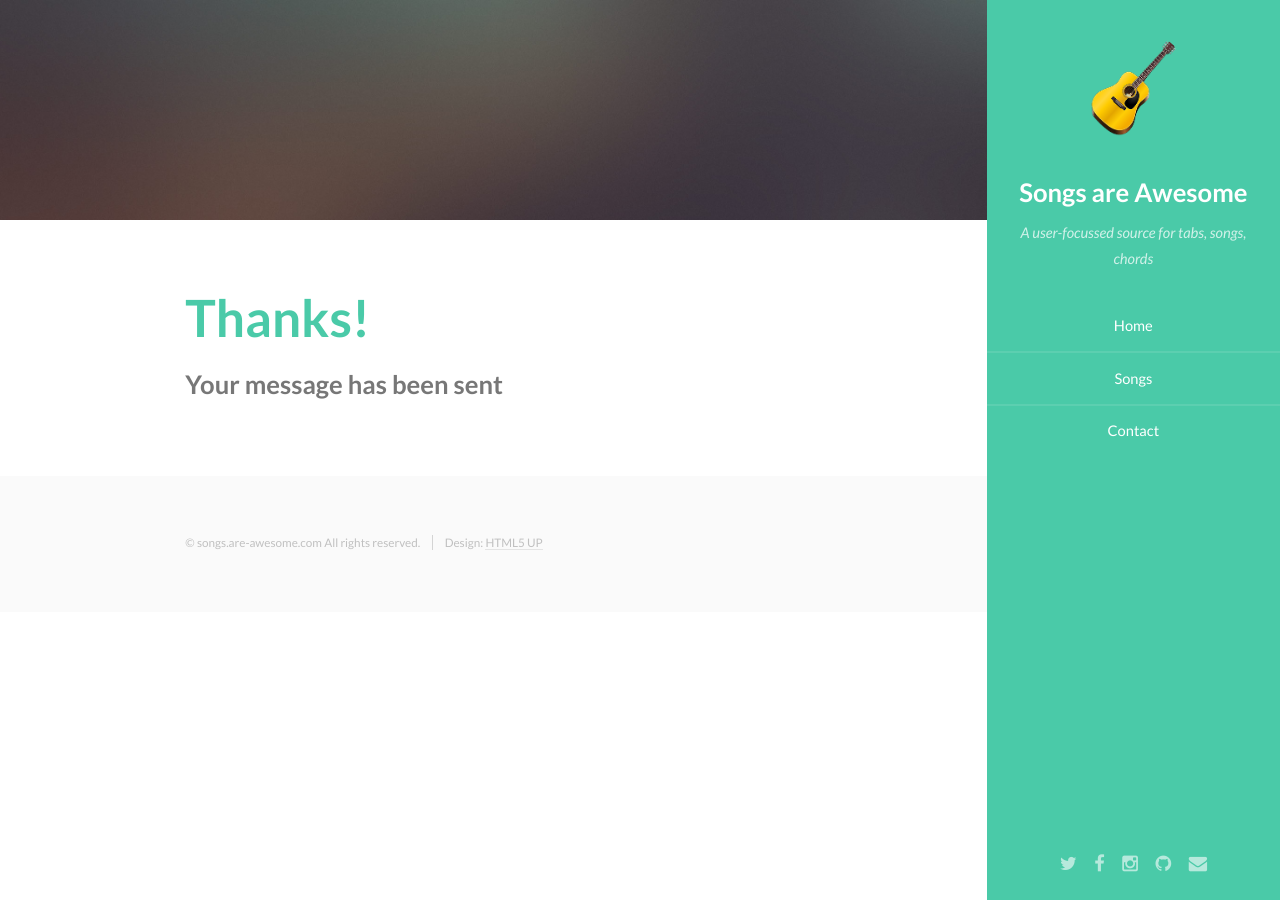
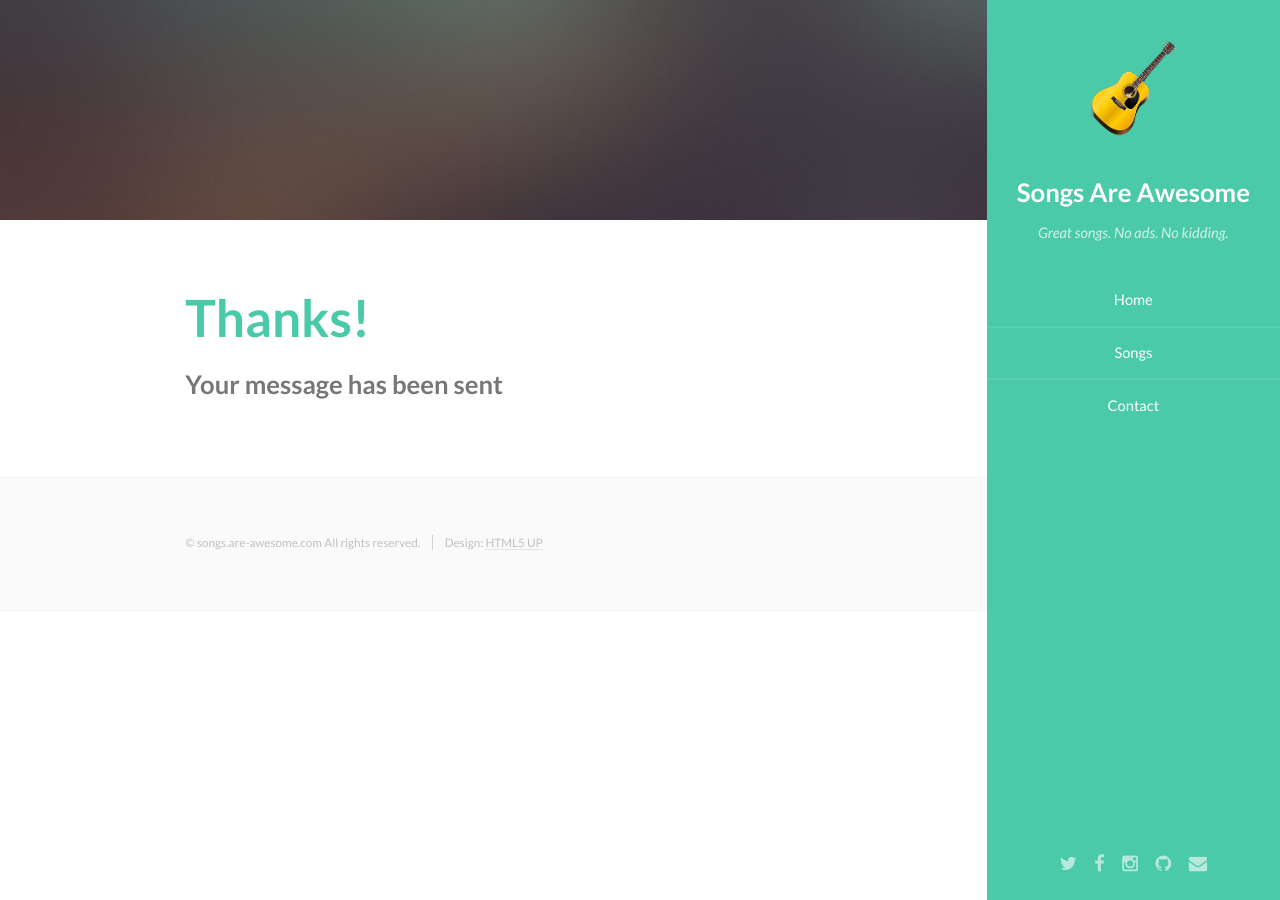
Before and after one commit to wabarr/guitars, a Jekyll site: the page built from thanks.html, in a window 1280 px wide. Built offline with Jekyll 4.4.1, drawn with Linux system fonts in a browser that asks for light colours.

Commit message:
move content from navbars into config
use variables to ensure content is same

```diff
--- a/_config.yml
+++ b/_config.yml
@@ -1,9 +1,10 @@
 # Site settings
-title: "Songs Are Awesome!"
+title: "Songs Are Awesome"
 description: > # this means to ignore newlines until "email:"
    a user-friendly source of songs
 email: songsareawesome@gmail.com
 avatar: images/avatar.png
 base_url: http://songs.are-awesome.com
 permalink: none
+tagline: Great songs. No ads. No kidding.
 #blog logo
--- a/_includes/alt-nav.html
+++ b/_includes/alt-nav.html
@@ -2,8 +2,8 @@
 <section id="header">
   <header>
     <span class="image avatar"><img src="{{site.base_url}}/{{site.avatar}}" alt="" /></span>
-    <h1 id="logo"><a href="#">Songs are Awesome</a></h1>
-    <p>A user-focussed source for tabs, songs, chords</p>
+    <h1 id="logo"><a href="#">{{site.title}}</a></h1>
+    <p>{{site.tagline}}</p>
   </header>
   <nav id="nav">
     <ul>
--- a/_includes/nav.html
+++ b/_includes/nav.html
@@ -1,8 +1,8 @@
 <section id="header">
   <header>
     <span class="image avatar"><img src="{{site.base_url}}/{{site.avatar}}" alt="" /></span>
-    <h1 id="logo"><a href="#">Songs are Awesome</a></h1>
-    <p>Great songs.  No ads. No kidding.</p>
+    <h1 id="logo"><a href="#">{{site.title}}</a></h1>
+    <p>{{site.tagline}}</p>
   </header>
   <nav id="nav">
     <ul>
```
